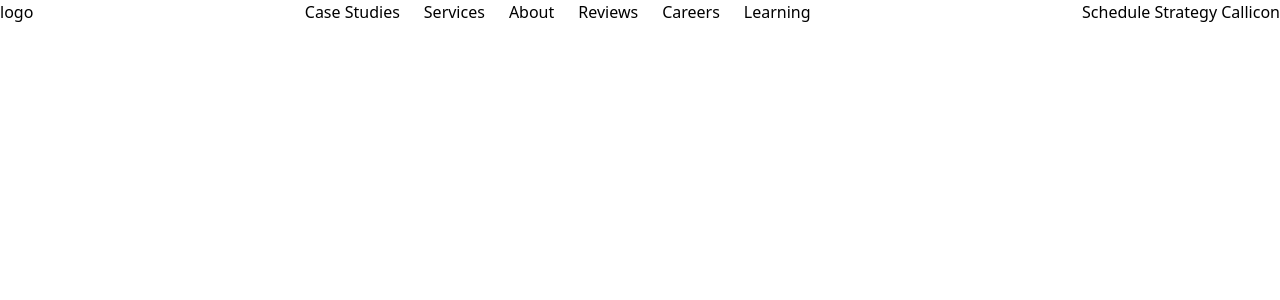
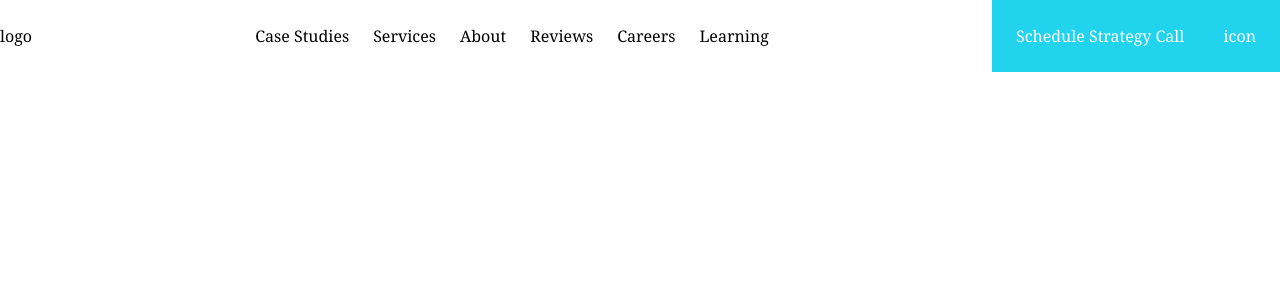
Before and after one commit to dragon-devs/colab-website, a Nuxt app: page /Ahmad in a window 1280 px wide. Shown: the top 300 px of the page. Built offline with nearby package versions, Linux system fonts and the light colour scheme.

Commit message:
hover added to button

```diff
--- a/pages/Ahmad/index.vue
+++ b/pages/Ahmad/index.vue
@@ -1,8 +1,8 @@
 <template>
-  <header class="flex justify-between items-center bg-white">
+  <header class="flex justify-between items-center bg-whit font-serif">
       <div class="logo">logo</div>
-      <nav>
-          <div class="flex space-x-6">
+      <nav class="flex-grow">
+          <div class="flex justify-center space-x-6">
               <button>Case Studies</button>
               <button>Services</button>
               <button>About</button>
@@ -12,7 +12,7 @@
           </div>
       </nav>
       <div>
-          <button>
+          <button class="flex justify-between items-center pl-6 p-6 w-72 text-white bg-cyan-400 hover:bg-cyan-950 duration-500">
             <span>Schedule Strategy Call</span>
             <span>icon</span>
           </button>
```
